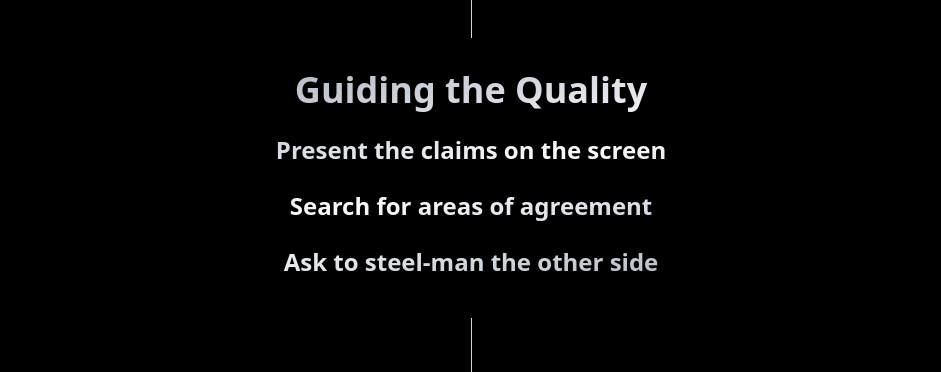
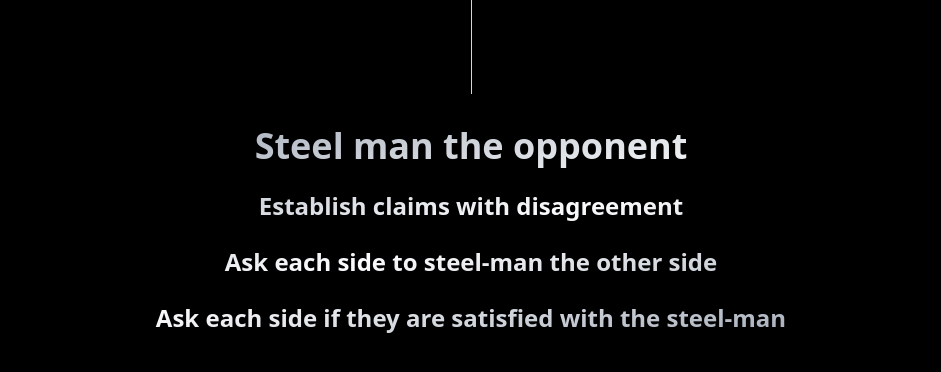
Before and after one commit to dtom90/SteelmanConversations, a React (Vite) app: page / in a window 1280 px wide. Shown: the part 3318-3690 px from the top of the page, without its empty margins (169-1110 px from the left). Built offline with nearby package versions, Linux system fonts and the light colour scheme.

Commit message:
rewording

```diff
--- a/src/App.tsx
+++ b/src/App.tsx
@@ -24,6 +24,7 @@ function App() {
           points={[
             "Identify fallacies",
             "Present them on screen",
+            "Point them out and bring discussion back on track",
           ]}
         />
         <div className="relative">
@@ -87,11 +88,11 @@ function App() {
         <VerticalLine />
 
         <TextSection
-          title="Guiding the Quality"
+          title="Steel man the opponent"
           points={[
-            "Present the claims on the screen",
-            "Search for areas of agreement",
-            "Ask to steel-man the other side",
+            "Establish claims with disagreement",
+            "Ask each side to steel-man the other side",
+            "Ask each side if they are satisfied with the steel-man",
           ]}
         />
 
```
